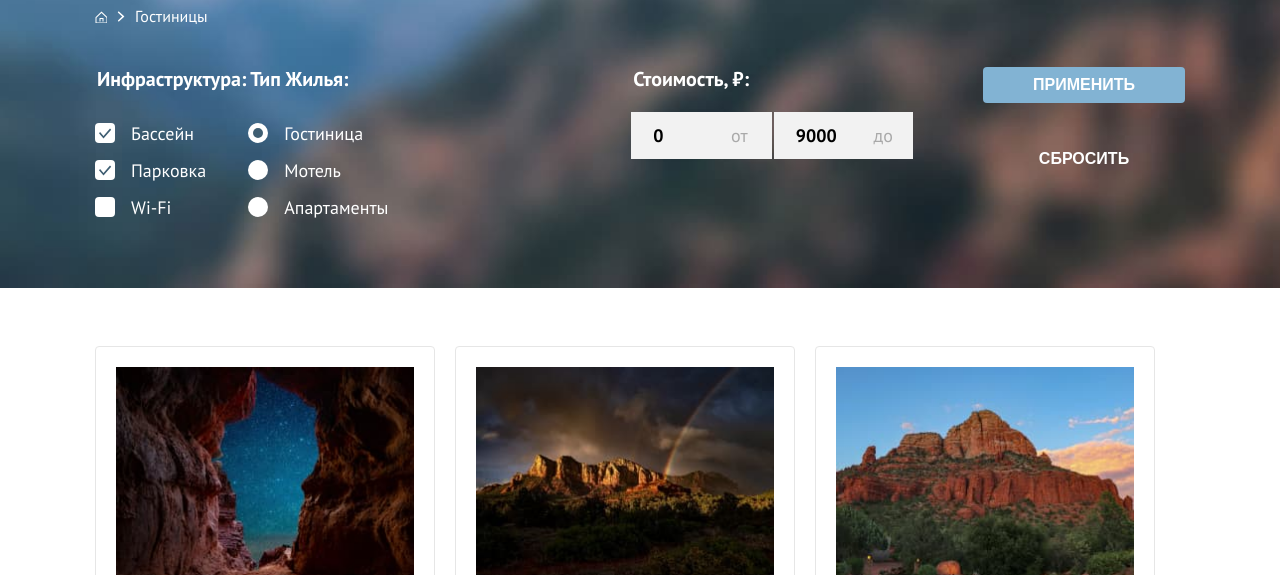
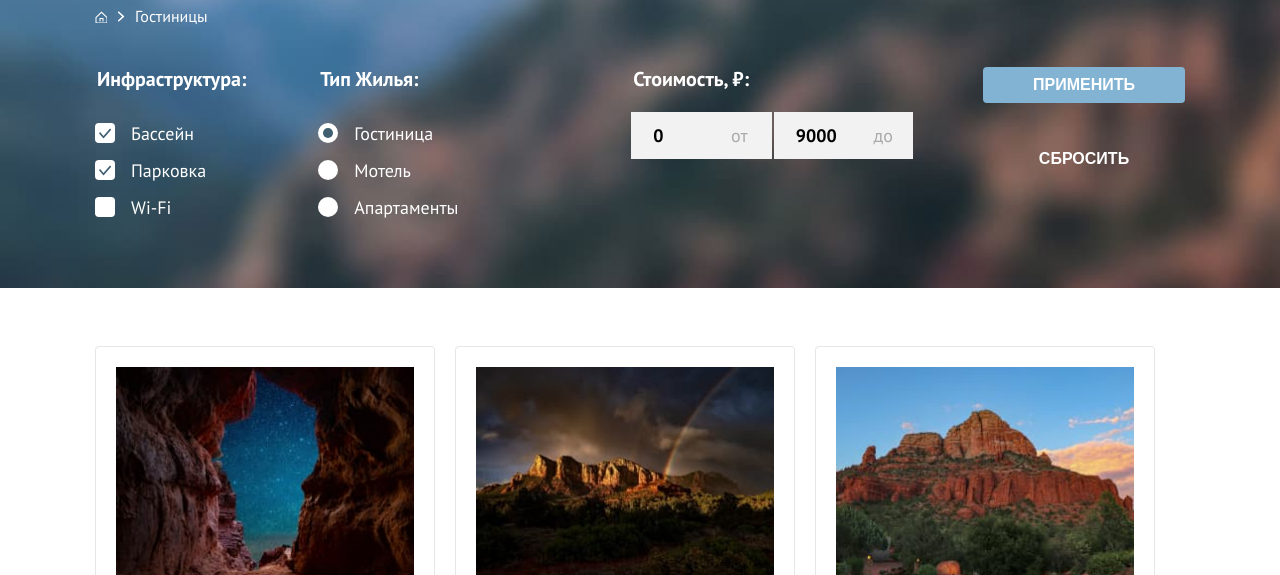
Before and after one commit to htmlacademy-htmlcss/2410303-sedona-38, a plain HTML site: page catalog.html in a window 1280 px wide. Shown: the part 225-800 px from the top of the page. Drawn offline with Linux system fonts and the light colour scheme.

Commit message:
Добобавляет правильные отступы в фильтр каталогаа

```diff
--- a/styles/styles.css
+++ b/styles/styles.css
@@ -911,6 +911,10 @@ svg {
   padding: 0;
 }
 
+.catalog__filter-group:nth-child(2) {
+  margin-left: 70px;
+}
+
 .catalog__filter-group:nth-child(3) {
   margin-left: auto;
 }
```
